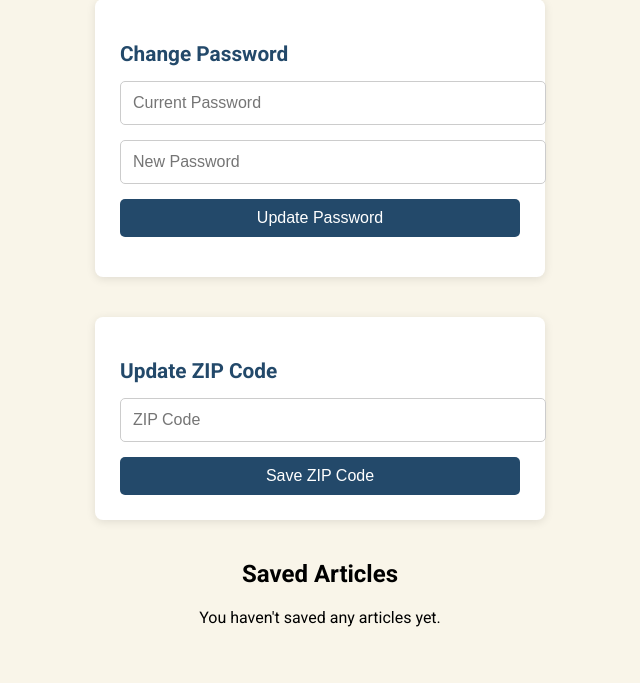
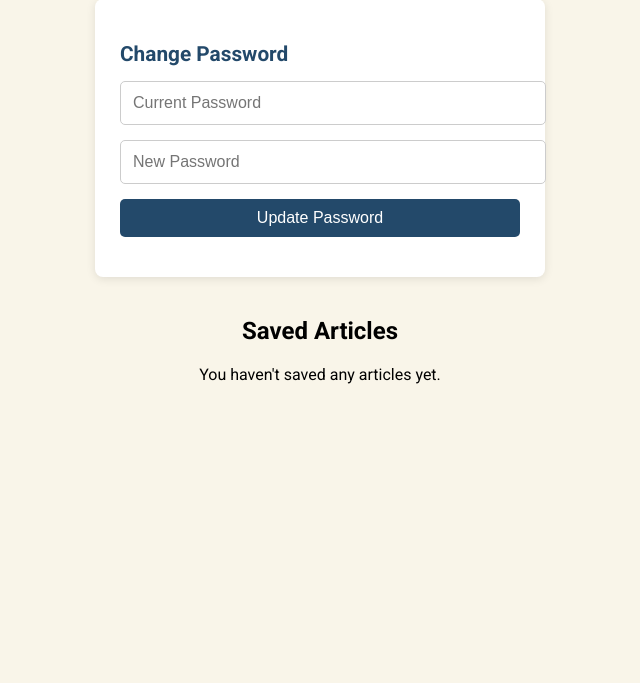
Before and after one commit to WillCanfield01/news-aggregator, a Flask app: page /account in a window 1280 px wide. Shown: the part 268-951 px from the top of the page, without its empty margins (320-960 px from the left). After the commit the page ends 652 px from the top, so only its background shows below. Run offline with Flask 3, Linux system fonts and the light colour scheme; the visitor is signed in with stand-in values (Sample User, id 1); data that the repository does not hold is empty; parts of the project's set-up code (start-up, migrations or seed data) failed here and were passed over.

Commit message:
compartmentalize app

```diff
--- a/app/templates/account.html
+++ b/app/templates/account.html
@@ -209,13 +209,6 @@
     </div>
     {% endif %}
 
-    <form method="POST" action="{{ url_for('local.update_zipcode') }}">
-        <h2>Update ZIP Code</h2>
-        <input type="text" name="zipcode" placeholder="ZIP Code" value="{{ current_zip or '' }}" maxlength="10"
-            required />
-        <button type="submit">Save ZIP Code</button>
-    </form>
-
     <h2>Saved Articles</h2>
     <div id="articles"></div>
 
```
